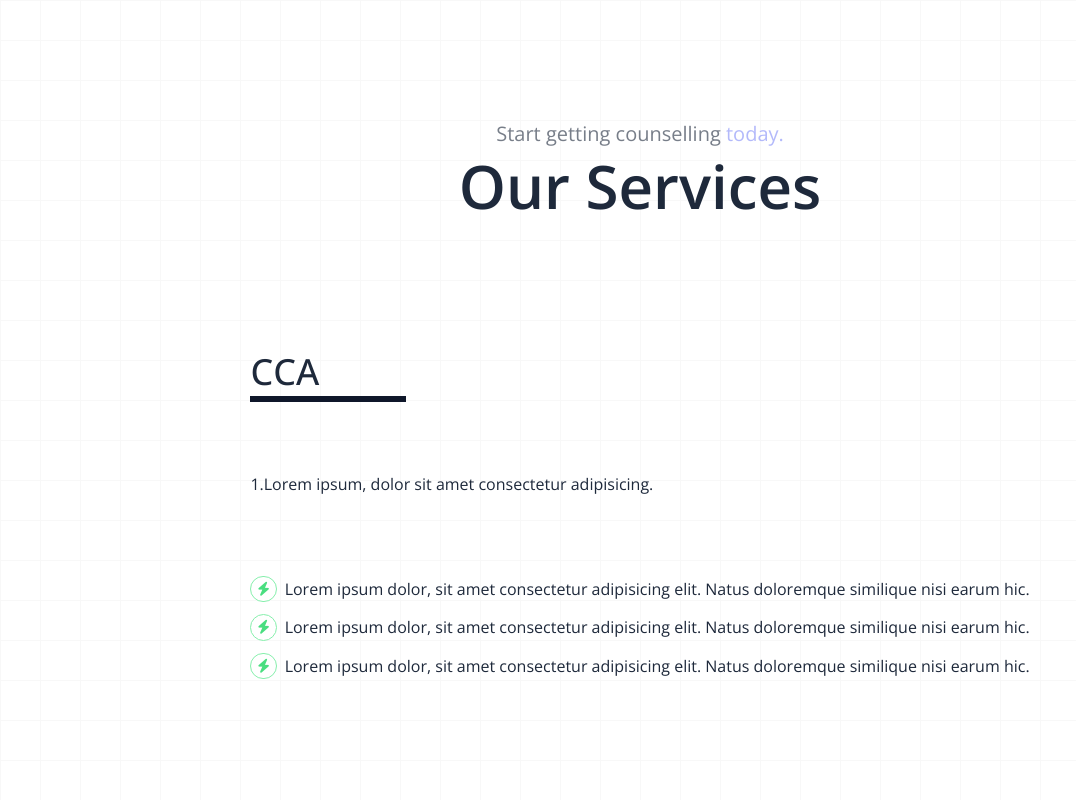
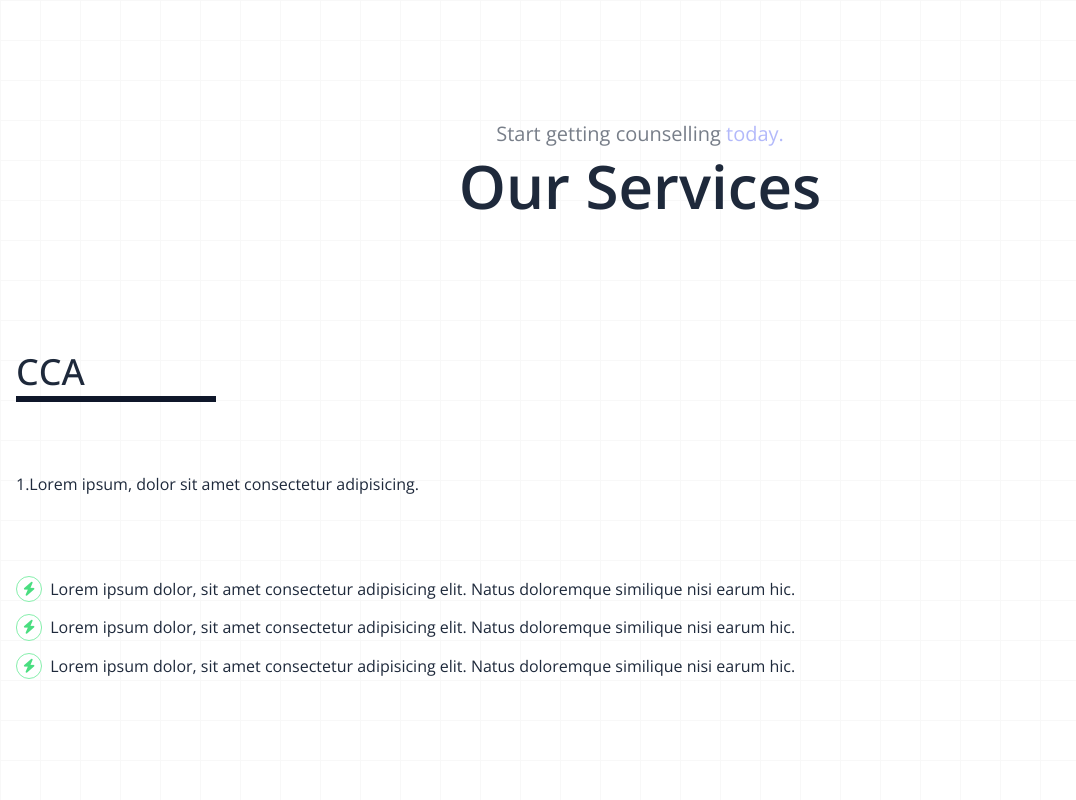
Before and after one commit to ajdjyt/landing-site, a SvelteKit app: page / in a window 1280 px wide. Shown: the part 680-1480 px from the top of the page, without its empty margins (0-1076 px from the left). Built offline with nearby package versions, Linux system fonts and the light colour scheme.

Commit message:
product to left

```diff
--- a/src/components/Product.svelte
+++ b/src/components/Product.svelte
@@ -38,7 +38,7 @@
 </script>
 
 <SectionWrapper id="product">
-    <div class="flex flex-col gap-10 sm:gap-14 md:gap-24 flex-1 items-center justify-center pb-10 md:pb-14">
+    <div class="flex flex-col gap-10 sm:gap-14 md:gap-24 flex-1 justify-center pb-10 md:pb-14">
         <div class="flex flex-col gap-2">
             <p class="opacity-60 text-base sm:text-lg md:text-xl text-center">Start getting counselling <span class="text-indigo-400">today.</span></p>
             <h3 class="text-4xl sm:text-5xl md:text-6xl max-w-[1000px] mx-auto w-full font-semibold text-center">Our Services</h3>
```
